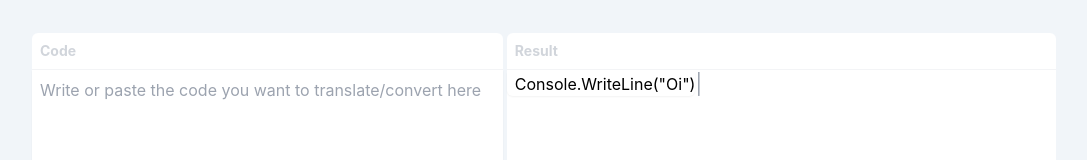
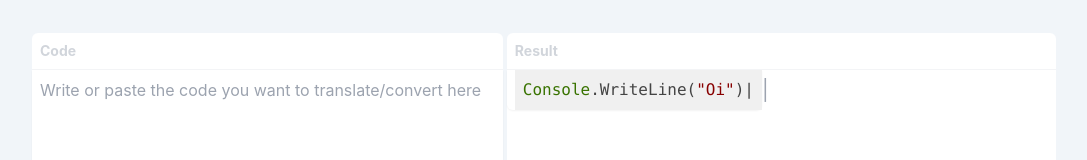
Before and after one commit to francisamidu/trans-code, a React (Vite) app: page / in a window 1280 px wide. Shown: the part 130-290 px from the top of the page, without its empty margins (96-1183 px from the left). Built offline with nearby package versions, Linux system fonts and the light colour scheme; no server answers.

Commit message:
Added SyntaxHighlighter

```diff
--- a/package.json
+++ b/package.json
@@ -18,9 +18,13 @@
   },
   "devDependencies": {
     "@nabla/vite-plugin-eslint": "1.5.0",
+    "@types/eslint": "8.37.0",
+    "@types/eslint-plugin-prettier": "3.1.0",
     "@types/node": "18.11.0",
+    "@types/prettier": "2.7.1",
     "@types/react": "18.0.21",
     "@types/react-dom": "18.0.6",
+    "@types/react-syntax-highlighter": "15.5.0",
     "@typescript-eslint/eslint-plugin": "5.40.1",
     "@typescript-eslint/parser": "5.40.1",
     "@vitejs/plugin-react-swc": "3.0.1",
--- a/src/components/Code.tsx
+++ b/src/components/Code.tsx
@@ -1,9 +1,12 @@
 import React from 'react';
+import SyntaxHighlighter from 'react-syntax-highlighter';
+import { Prism } from 'react-syntax-highlighter';
 
 type CodeProps = {
   code: string;
+  language: string;
 };
-const Code = ({ code }: CodeProps) => {
+const Code = ({ code, language }: CodeProps) => {
   return (
     <div className="ml-0.5 flex h-[390px] w-1/2 flex-col rounded-t-md bg-white md:w-7/12">
       <label
@@ -14,7 +17,9 @@ const Code = ({ code }: CodeProps) => {
       </label>
       <div className="flex flex-row items-center">
         <div className="relative rounded-b-md pl-2 shadow-sm outline-none ">
-          {code}
+          <SyntaxHighlighter className="blinking-cursor" language={language}>
+            {code}
+          </SyntaxHighlighter>
         </div>
         <div className="blinking-cursor text-xl text-gray-400"></div>
       </div>
--- a/src/components/Hero.tsx
+++ b/src/components/Hero.tsx
@@ -10,6 +10,23 @@ import { Code, Translate } from '.';
 const Hero = () => {
   const [input, setInput] = useState('');
   const [output, setOutput] = useState('Console.WriteLine("Oi")');
+  const [languageIndex, setLanguageIndex] = useState(0);
+
+  const [languages, setLanguages] = useState([
+    '',
+    'Python',
+    'Go',
+    'Java',
+    'Kotlin',
+    'PHP',
+    'C#',
+    'Swift',
+    'R',
+    'Ruby',
+    'C++',
+    'C',
+    'Rust',
+  ]);
 
   const [code, setCode] = useState('');
 
@@ -41,8 +58,16 @@ const Hero = () => {
         <p className="mx-auto my-8 w-4/5 text-gray-500">{APP_DESCRIPTION}</p>
       </div>
       <div className="mx-auto mb-4 flex flex-row items-start justify-center md:max-w-screen-lg">
-        <Translate input={input} setInput={setInput} setOutput={setOutput} />
-        <Code code={code} />
+        <Translate
+          languageIndex={languageIndex}
+          languages={languages}
+          setLanguageIndex={setLanguageIndex}
+          setLanguages={setLanguages}
+          input={input}
+          setInput={setInput}
+          setOutput={setOutput}
+        />
+        <Code code={code} language={languages[languageIndex]} />
       </div>
     </section>
   );
--- a/src/components/Translate.tsx
+++ b/src/components/Translate.tsx
@@ -7,27 +7,22 @@ import { API_URL } from '../utils/getEnv';
 
 type TranslateProps = {
   input: string;
+  languageIndex: number;
+  languages: string[];
+  setLanguageIndex: Dispatch<SetStateAction<number>>;
+  setLanguages: Dispatch<SetStateAction<string[]>>;
   setInput: Dispatch<SetStateAction<string>>;
   setOutput: Dispatch<SetStateAction<string>>;
 };
-const Translate = ({ input, setInput, setOutput }: TranslateProps) => {
-  const [languageIndex, setLanguageIndex] = useState(0);
-
-  const [languages, setLanguages] = useState([
-    '',
-    'Python',
-    'Go',
-    'Java',
-    'Kotlin',
-    'PHP',
-    'C#',
-    'Swift',
-    'R',
-    'Ruby',
-    'C++',
-    'C',
-    'Rust',
-  ]);
+const Translate = ({
+  input,
+  languageIndex,
+  languages,
+  setInput,
+  setLanguageIndex,
+  setLanguages,
+  setOutput,
+}: TranslateProps) => {
   const translate = async () => {
     if (!input) {
       return;
```
Also changed, not shown: 1 other file (tests, documents, lock files or other folders).
